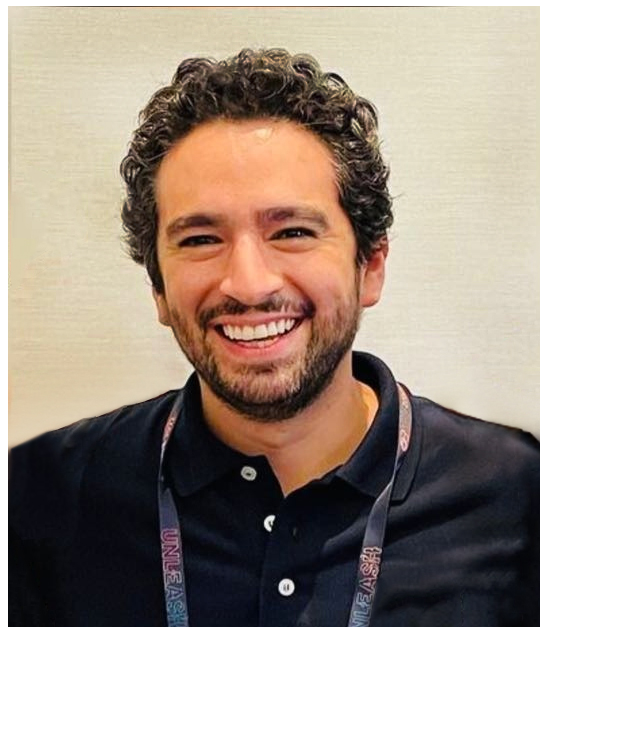
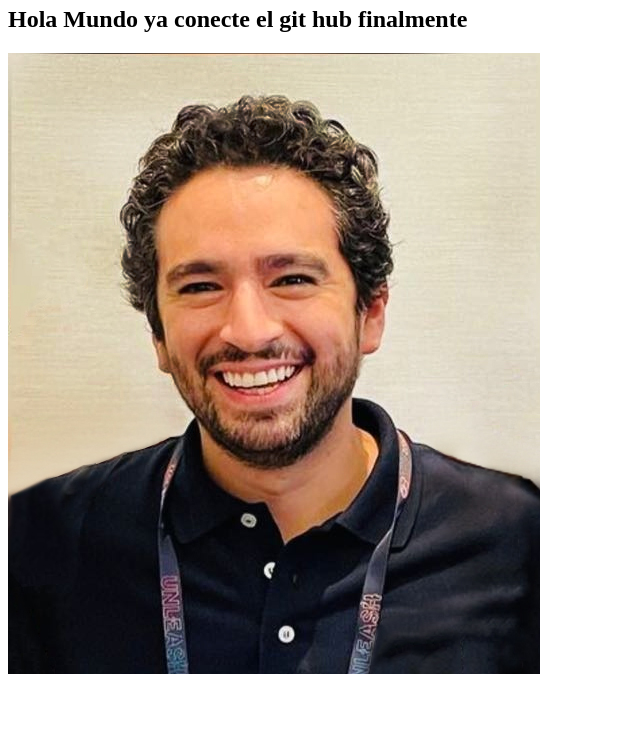
Before and after one commit to diegoeopi/diegoeopi.github.io-newbranch, a plain HTML site: page index.html in a window 1280 px wide. Shown: the part 60-800 px from the top of the page, without its empty margins (0-640 px from the left). Drawn offline with Linux system fonts and the light colour scheme.

Commit message:
cambio en el index

```diff
--- a/index.html
+++ b/index.html
@@ -1,4 +1,5 @@
 <html>
     <h1>Diego's Portfolio</h1>
+    <h2>Hola Mundo ya conecte el git hub finalmente</h2>
     <img src="eopipic1.jpg">
 </html>
```
